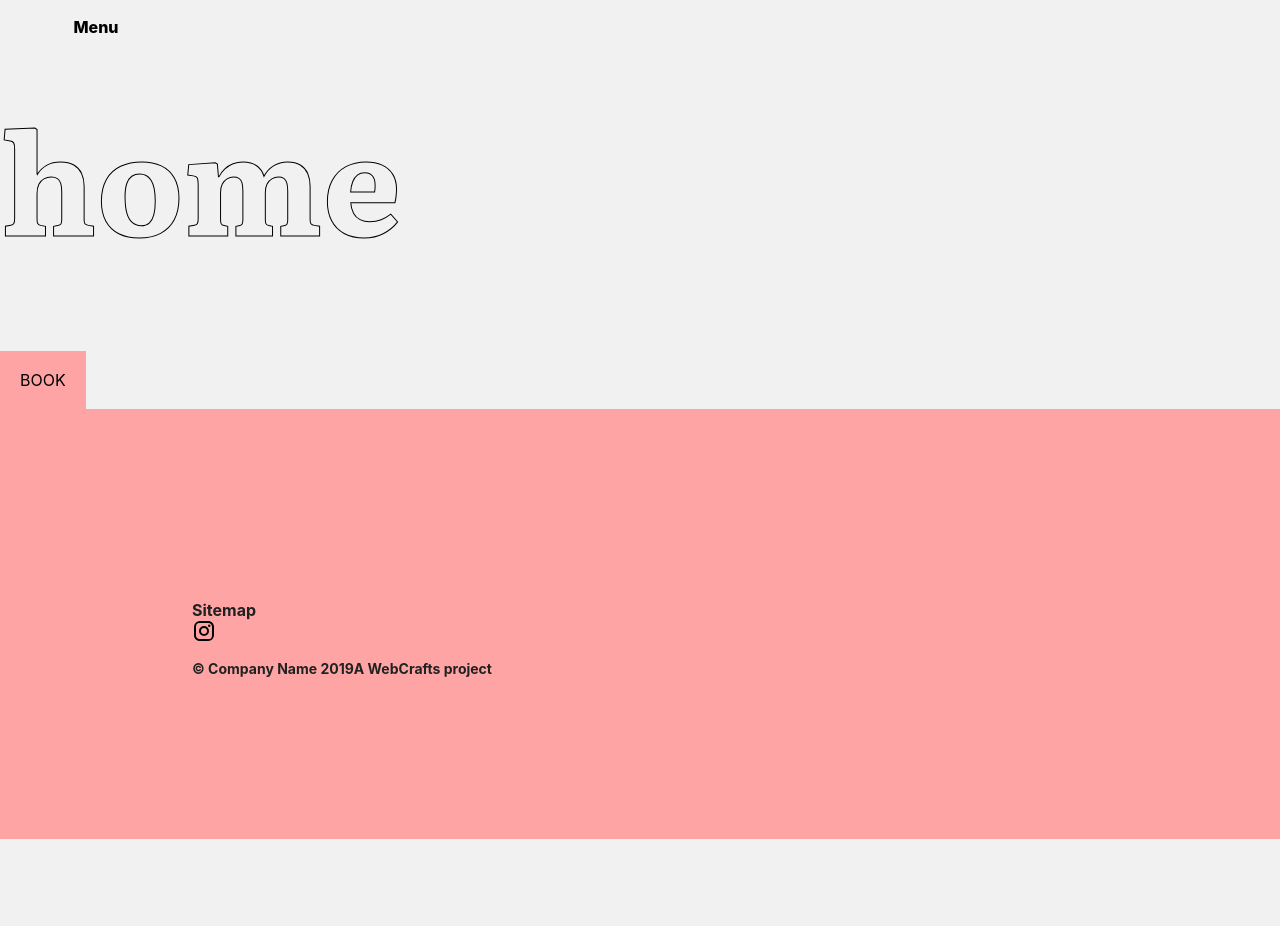
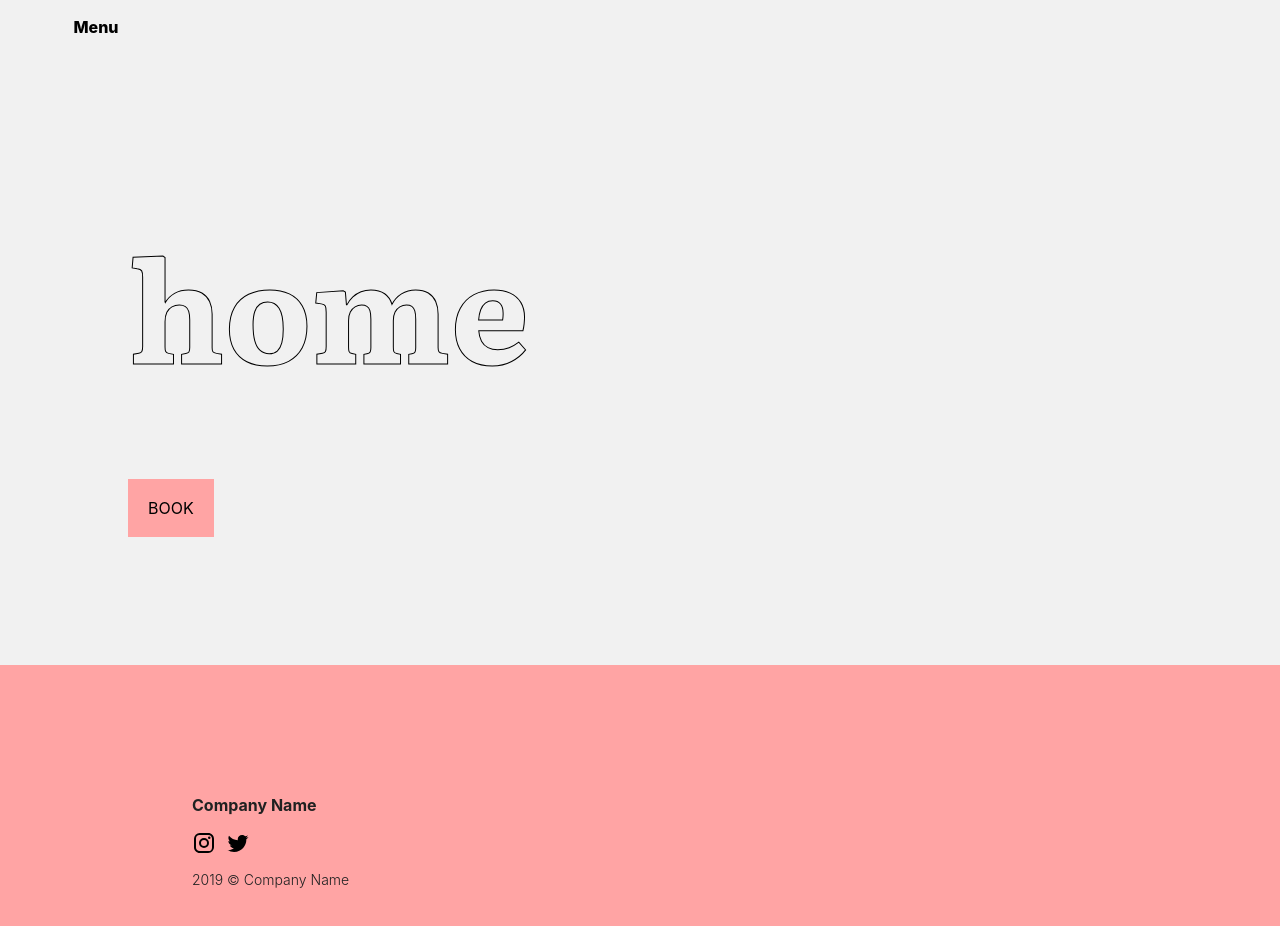
Before and after one commit to yamsboi/a4w, a React (Create React App) app: page / in a window 1280 px wide. Shown: the top 926 px of the page. Before the commit the page ends 839 px from the top, so only its background shows below. Built offline with nearby package versions, Linux system fonts and the light colour scheme; a web font is replaced by a local one.

Commit message:
Cleaned up code, websites main padding lives in the main selector in App.css. Replaced some divs with semantic tags Added a 404 route. Minor Adjustments in footer. Card component is now responsive to main padding in app.css Replaced some placeholder content to real world content

```diff
--- a/src/Components/App.css
+++ b/src/Components/App.css
@@ -14,8 +14,9 @@ body {
   padding: 0;
   width: 100%;
 }
-.main {
+main {
   flex: 1 0 auto;
+  padding: 10vw;
 }
 
 .App {
--- a/src/Components/App.js
+++ b/src/Components/App.js
@@ -1,24 +1,29 @@
 import React from "react";
-import { BrowserRouter as Router, Route } from "react-router-dom";
+import { BrowserRouter as Router, Route, Switch } from "react-router-dom";
 import "./App.css";
 import Index from "./Routes/Index";
 import About from "./Routes/About";
 import Components from "./Routes/Components";
+import HTTP404 from "./Routes/404";
 import Nav from "./Nav/Nav";
-import Footer from "./Footer/Footer";
+import Footer from "./Footer/Footer.jsx";
+
 function App() {
   return (
     <div className="App">
       <Router>
-        <section className="main">
+        <main>
           <Nav />
 
-          <main className="content">
-            <Route path="/" exact component={Index} />
-            <Route path="/about/" component={About} />
-            <Route path="/components/" component={Components} />
-          </main>
-        </section>
+          <section className="content">
+            <Switch>
+              <Route path="/" exact component={Index} />
+              <Route path="/about/" component={About} />
+              <Route path="/components/" component={Components} />
+              <Route component={HTTP404} />
+            </Switch>
+          </section>
+        </main>
         <Footer />
       </Router>
     </div>
--- a/src/Components/Footer/Footer.js
+++ /dev/null
@@ -1,27 +0,0 @@
-import React from "react";
-import SocialMedia from "./SocialMedia";
-import Button from "../Button";
-import "../style/footer.scss";
-
-const year = new Date().getFullYear();
-
-const Footer = () => {
-  return (
-    <div className="footer">
-      <div>Sitemap</div>
-
-      <ul className="social-media-container">
-        <SocialMedia
-          href="https://google.com"
-          d="M7.8,2H16.2C19.4,2 22,4.6 22,7.8V16.2A5.8,5.8 0 0,1 16.2,22H7.8C4.6,22 2,19.4 2,16.2V7.8A5.8,5.8 0 0,1 7.8,2M7.6,4A3.6,3.6 0 0,0 4,7.6V16.4C4,18.39 5.61,20 7.6,20H16.4A3.6,3.6 0 0,0 20,16.4V7.6C20,5.61 18.39,4 16.4,4H7.6M17.25,5.5A1.25,1.25 0 0,1 18.5,6.75A1.25,1.25 0 0,1 17.25,8A1.25,1.25 0 0,1 16,6.75A1.25,1.25 0 0,1 17.25,5.5M12,7A5,5 0 0,1 17,12A5,5 0 0,1 12,17A5,5 0 0,1 7,12A5,5 0 0,1 12,7M12,9A3,3 0 0,0 9,12A3,3 0 0,0 12,15A3,3 0 0,0 15,12A3,3 0 0,0 12,9Z"
-        />
-      </ul>
-
-      <div className="copyright">
-        <p>© Company Name {year}</p>
-        <p>A WebCrafts project</p>
-      </div>
-    </div>
-  );
-};
-export default Footer;
--- /dev/null
+++ b/src/Components/Footer/Footer.jsx
@@ -0,0 +1,33 @@
+import React from "react";
+import SocialMedia from "./SocialMedia";
+import "../style/footer.scss";
+
+const year = new Date().getFullYear();
+
+const Footer = () => {
+  return (
+    <footer>
+      <div>
+        <p>Company Name</p>
+      </div>
+
+      <ul className="social-media-container">
+        <SocialMedia
+          fill="#000"
+          href="https://google.com"
+          d="M7.8,2H16.2C19.4,2 22,4.6 22,7.8V16.2A5.8,5.8 0 0,1 16.2,22H7.8C4.6,22 2,19.4 2,16.2V7.8A5.8,5.8 0 0,1 7.8,2M7.6,4A3.6,3.6 0 0,0 4,7.6V16.4C4,18.39 5.61,20 7.6,20H16.4A3.6,3.6 0 0,0 20,16.4V7.6C20,5.61 18.39,4 16.4,4H7.6M17.25,5.5A1.25,1.25 0 0,1 18.5,6.75A1.25,1.25 0 0,1 17.25,8A1.25,1.25 0 0,1 16,6.75A1.25,1.25 0 0,1 17.25,5.5M12,7A5,5 0 0,1 17,12A5,5 0 0,1 12,17A5,5 0 0,1 7,12A5,5 0 0,1 12,7M12,9A3,3 0 0,0 9,12A3,3 0 0,0 12,15A3,3 0 0,0 15,12A3,3 0 0,0 12,9Z"
+        />
+        <SocialMedia
+          fill="#000"
+          href="https://google.com"
+          d="M22.46,6C21.69,6.35 20.86,6.58 20,6.69C20.88,6.16 21.56,5.32 21.88,4.31C21.05,4.81 20.13,5.16 19.16,5.36C18.37,4.5 17.26,4 16,4C13.65,4 11.73,5.92 11.73,8.29C11.73,8.63 11.77,8.96 11.84,9.27C8.28,9.09 5.11,7.38 3,4.79C2.63,5.42 2.42,6.16 2.42,6.94C2.42,8.43 3.17,9.75 4.33,10.5C3.62,10.5 2.96,10.3 2.38,10C2.38,10 2.38,10 2.38,10.03C2.38,12.11 3.86,13.85 5.82,14.24C5.46,14.34 5.08,14.39 4.69,14.39C4.42,14.39 4.15,14.36 3.89,14.31C4.43,16 6,17.26 7.89,17.29C6.43,18.45 4.58,19.13 2.56,19.13C2.22,19.13 1.88,19.11 1.54,19.07C3.44,20.29 5.7,21 8.12,21C16,21 20.33,14.46 20.33,8.79C20.33,8.6 20.33,8.42 20.32,8.23C21.16,7.63 21.88,6.87 22.46,6Z"
+        />
+      </ul>
+
+      <div className="copyright">
+        <p>{year} © Company Name</p>
+      </div>
+    </footer>
+  );
+};
+export default Footer;
--- a/src/Components/Footer/SocialMedia.jsx
+++ b/src/Components/Footer/SocialMedia.jsx
@@ -5,7 +5,7 @@ const SocialMedia = props => {
     <li>
       <a href={props.href}>
         <svg style={{ width: "24px", height: "24px" }} viewBox="0 0 24 24">
-          <path fill="#000000" d={props.d} />
+          <path fill={props.fill} d={props.d} />
         </svg>
       </a>
     </li>
--- a/src/Components/Nav/Hamburger.js
+++ b/src/Components/Nav/Hamburger.jsx
@@ -4,7 +4,7 @@ import "../style/hamburger.scss";
 
 const Hamburger = props => {
   return (
-    <button onClick={props.toggleState} className="hamburger">
+    <button onClick={props.toggle} className="hamburger">
       <p className="hamburger-text">{props.state ? "Close" : "Menu"}</p>
     </button>
   );
--- a/src/Components/Nav/Nav.jsx
+++ b/src/Components/Nav/Nav.jsx
@@ -2,34 +2,36 @@ import React, { useState } from "react";
 import { NavLink } from "react-router-dom";
 import { useTrail, animated } from "react-spring";
 import Hamburger from "./Hamburger";
+
 import "../style/nav.scss";
 
 function Nav() {
   const [state, setState] = useState(false);
 
   function toggle() {
-    state ? setState(false) : setState(true);
+    setState(!state);
   }
-
   function closeMenu() {
-    setState(false);
+    toggle(false);
   }
 
   const links = [
     {
       to: "/",
-      title: "Home",
+      title: "Hem",
       exact: true
     },
     {
       to: "/about/",
-      title: "About"
+      title: "Behandlingar"
     },
     {
       to: "/components/",
       title: "Components"
     }
   ];
+
+  //React-Spring
   const config = { mass: 5, tension: 2000, friction: 200 };
   const trail = useTrail(links.length, {
     config,
@@ -41,15 +43,16 @@ function Nav() {
 
   return (
     <nav>
-      <Hamburger state={state} toggleState={toggle} />
+      <Hamburger state={state} toggle={toggle} />
+
       <div
         className={"overlay " + (state ? "overlay-active" : "overlay-inactive")}
       />
 
       <ul>
         {trail.map(({ x, height, ...rest }, index) => (
-          <li key={links[index].title}>
-            <animated.div
+          <animated.li
+            key={links[index].title}
             className="trails-text"
             style={{
               ...rest,
@@ -65,8 +68,7 @@ function Nav() {
                 {links[index].title}
               </NavLink>
             </animated.div>
-            </animated.div>
-          </li>
+          </animated.li>
         ))}
       </ul>
     </nav>
--- /dev/null
+++ b/src/Components/Routes/404.jsx
@@ -0,0 +1,14 @@
+import React from "react";
+import { NavLink } from "react-router-dom";
+
+const HTTP404 = () => {
+  return (
+    <main>
+      <h1>:(</h1>
+      <p>404 Page not found.</p>
+      <NavLink to="/">Hitta Hem</NavLink>
+    </main>
+  );
+};
+
+export default HTTP404;
--- a/src/Components/Routes/Components.jsx
+++ b/src/Components/Routes/Components.jsx
@@ -8,11 +8,10 @@ function Components() {
         h1Color="#aabbcc"
         h3Color="#bbccaa"
         img="https://photographymag.tn/wp-content/uploads/2017/08/portrait-photography-inspiration-woman-portrait-redhead-joanna-kustra.jpg"
-        title="Professionalism"
-        alt="Placeholder"
-        subtitle="Modern"
-      >
-        "Lorem ipsum dolor sit amet, consectetur adipiscing elit, sed do eiusmod
+        title="Botox"
+        alt="Botox"
+        subtitle="Botox">
+        Lorem ipsum dolor sit amet, consectetur adipiscing elit, sed do eiusmod
         tempor incididunt ut labore et dolore magna aliqua. Ut enim ad minim
         veniam, quis nostrud exercitation ullamco laboris nisi ut aliquip ex ea
         commodo consequat. Duis aute irure dolor in reprehenderit in voluptate
@@ -26,9 +25,8 @@ function Components() {
         img="https://images.pexels.com/photos/1264442/pexels-photo-1264442.jpeg?auto=compress&cs=tinysrgb&dpr=2&h=750&w=1260"
         title="Futuristic"
         alt="Placeholder"
-        subtitle="Artistic"
-      >
-        "Lorem ipsum dolor sit amet, consectetur adipiscing elit, sed do eiusmod
+        subtitle="Artistic">
+        Lorem ipsum dolor sit amet, consectetur adipiscing elit, sed do eiusmod
         tempor incididunt ut labore et dolore magna aliqua. Ut enim ad minim
         veniam, quis nostrud exercitation ullamco laboris nisi ut aliquip ex ea
         commodo consequat. Duis aute irure dolor in reprehenderit in voluptate
@@ -42,9 +40,8 @@ function Components() {
         img="https://images.pexels.com/photos/1183266/pexels-photo-1183266.jpeg?auto=compress&cs=tinysrgb&h=750&w=1260"
         title="Futuristic"
         alt="Placeholder"
-        subtitle="Artistic"
-      >
-        "Lorem ipsum dolor sit amet, consectetur adipiscing elit, sed do eiusmod
+        subtitle="Artistic">
+        Lorem ipsum dolor sit amet, consectetur adipiscing elit, sed do eiusmod
         tempor incididunt ut labore et dolore magna aliqua. Ut enim ad minim
         veniam, quis nostrud exercitation ullamco laboris nisi ut aliquip ex ea
         commodo consequat. Duis aute irure dolor in reprehenderit in voluptate
--- a/src/Components/style/card.scss
+++ b/src/Components/style/card.scss
@@ -2,19 +2,21 @@
 
 .card-container {
   // background: pink;
-  width: 70vw;
-  margin: 4rem auto;
+  width: 100%;
+  margin-bottom: 4rem;
   display: flex;
   flex-flow: column nowrap;
-  align-items: center;
 
   h1 {
+    mix-blend-mode: soft-light;
     color: #212121;
     font-size: 40px;
     -webkit-text-stroke-width: 0px;
     position: absolute;
-    margin: 0;
-    transform: translate(-20%, -70%);
+    //margin: 0;
+    //transform: translate(-20%, -70%);
+    margin-top: -30px;
+    margin-left: -30px;
     z-index: 100;
   }
   .top {
@@ -22,7 +24,7 @@
     position: relative;
     flex-flow: column nowrap;
     width: 100%;
-    height: 93vw;
+    height: 100vw;
     .img {
       position: relative;
       width: inherit;
@@ -34,7 +36,6 @@
         left: 50%;
         transform: translateX(-50%) translateY(-50%);
         max-width: 100%;
-        max-height: 100%;
         min-width: 100%;
         min-height: 100%;
       }
--- a/src/Components/style/footer.scss
+++ b/src/Components/style/footer.scss
@@ -1,10 +1,9 @@
 @import "variables";
 
-.footer {
+footer {
   flex-shrink: 0;
-  padding: 20px;
   background-color: $primary;
-  padding: 15vw;
+  padding: 9vw 15vw;
   color: #202121;
   font-weight: bold;
 
@@ -19,6 +18,8 @@
   }
 
   .copyright {
+    font-weight: 300;
+    margin-top: 0vw;
     font-size: 14px;
     display: flex;
     justify-content: space-between;
```
Also changed, not shown: public/index.html (+0 -10 lines). Lines whose indentation alone changed are shown as unchanged.
